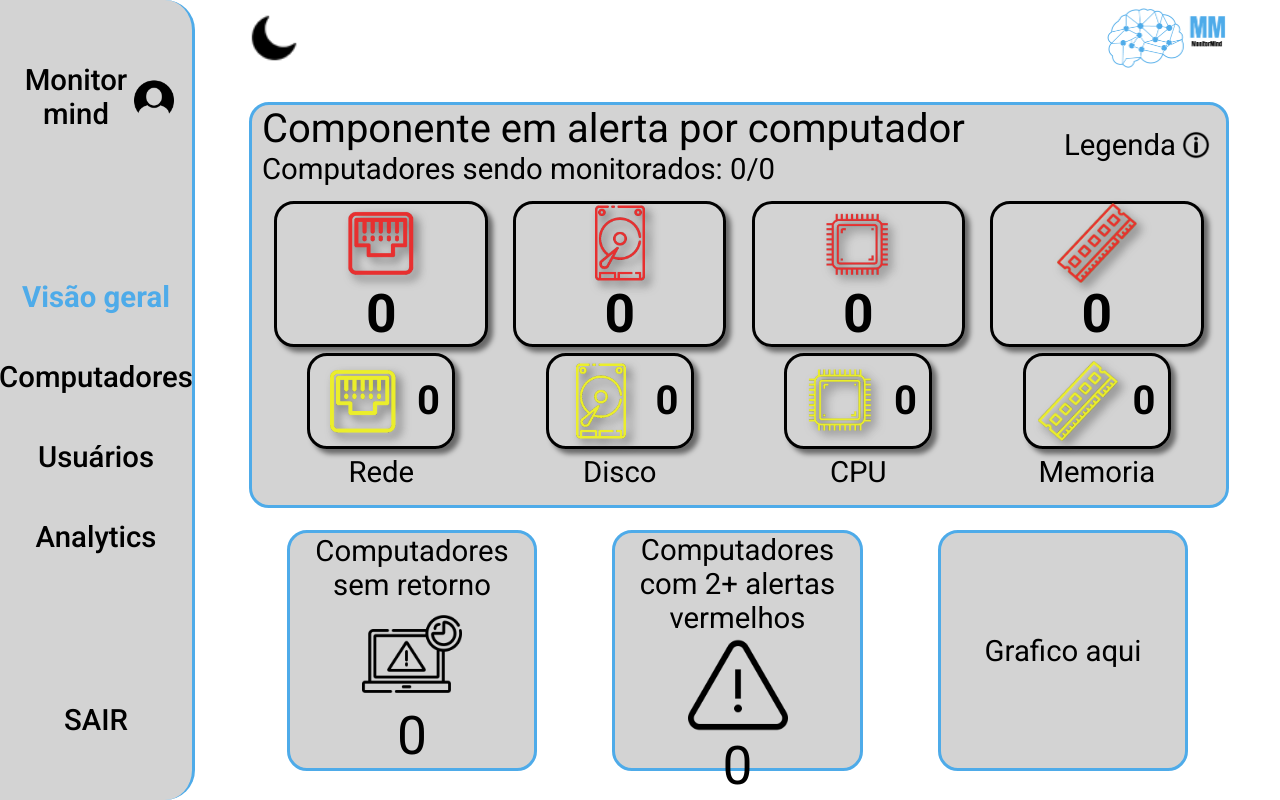
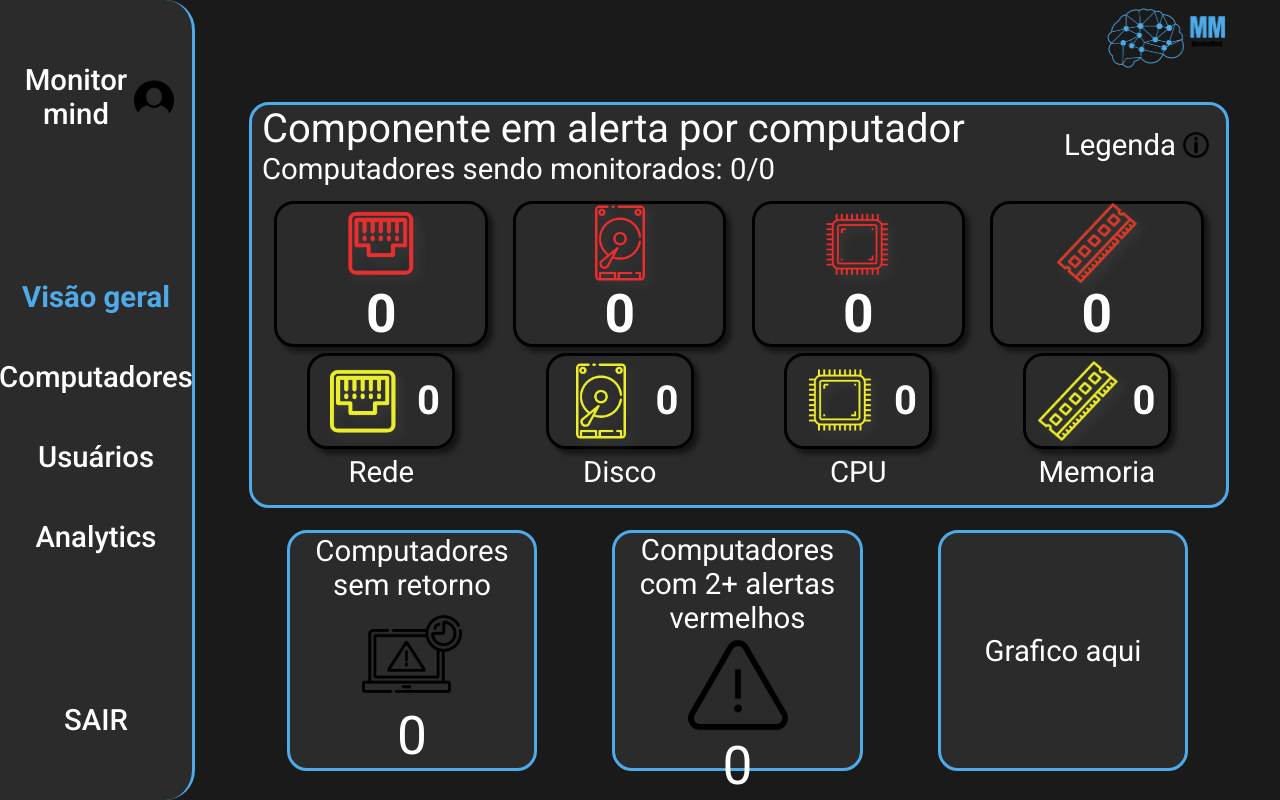
Before and after one commit to grupoPiQuatro/MonitorMind, a website: page site/public/dashboard/html/home.html in a window 1280 px wide. Drawn offline with nearby package versions, Linux system fonts and the light colour scheme.

Commit message:
arrumando tema do site

```diff
--- a/site/public/dashboard/css/geral.css
+++ b/site/public/dashboard/css/geral.css
@@ -3,6 +3,7 @@
 * {
     margin: 0;
     font-family: 'Roboto', sans-serif;
+    color: white;
 }
 
 a {
@@ -16,6 +17,7 @@ body {
     width: 100%;
     height: 100vh;
     display: flex;
+    background-color: #1a1a1a;
 }
 
 button {
@@ -23,7 +25,7 @@ button {
 }
 
 .caixa {
-    background-color: #D3D3D3;
+    background-color: #2C2B2B;
     border: solid 3px #4EABE9;
     border-radius: 20px;
     /* box-shadow: 2px 2px 10px #4ea5df75; */
@@ -67,7 +69,7 @@ li {
     align-items: center;
     border-right: #4EABE9 solid 3px;
     border-radius: 0px 30px 30px 0px;
-    background-color: #D3D3D3;
+    background-color: #2C2B2B;
     font-weight: 500;
 }
 
--- a/site/public/dashboard/html/home.html
+++ b/site/public/dashboard/html/home.html
@@ -9,7 +9,7 @@
     <link rel="stylesheet" href="../css/home.css">
     <script src="https://cdn.jsdelivr.net/npm/chart.js"></script>
 </head>
-<body onload="trocarTema()">
+<body>
 
     <section class="left-side-window" id="caixa1">
         <div class="container">
@@ -19,7 +19,7 @@
             </div>
 
             <div class="nav-itens">
-                <div style="color: #4eabe9"><span class="text-geral" id="text-geral13">Visão geral</span></div>
+                <div><span class="text-geral" id="text-geral13" style="color: #4eabe9">Visão geral</span></div>
                 <div><a href="computadores.html"><span class="text-geral" id="text-geral14">Computadores</span></a></div>
                 <div><a href="usuarios.html"><span class="text-geral" id="text-geral15">Usuários</span></a></div>
                 <div><a href="analytcs.html"><span class="text-geral" id="text-geral16">Analytics</span></a></div>
@@ -36,7 +36,7 @@
         <div class="container">
 
             <nav>
-                <li><img src="../../assets/icon-lua.png" class="icone-tema" id="tema" onclick="trocarTema()"></li>
+                <li><img src="../../assets/icon-lua.png" class="icone-tema" id="tema" style="display: none;"></li>
                 <li><img src="../assets/home/logoEscura.png" class="logo" id="logoImagem"></li>
             </nav>
 
--- a/site/public/dashboard/js/home.js
+++ b/site/public/dashboard/js/home.js
@@ -56,8 +56,6 @@ function trocarTema() {
         caixa4.style.backgroundColor = "#D3D3D3";
         caixa5.style.backgroundColor = "#D3D3D3";
 
-        box.style.backgroundColor = "#D3D3D3";
-
         text1.style.color = "#000";
         text2.style.color = "#000";
         text3.style.color = "#000";
@@ -101,8 +99,6 @@ function trocarTema() {
         caixa4.style.backgroundColor = "#2C2B2B";
         caixa5.style.backgroundColor = "#2C2B2B";
 
-        box.style.backgroundColor = "#2C2B2B";
-
         text1.style.color = "#FFF";
         text2.style.color = "#FFF";
         text3.style.color = "#FFF";
```
Also changed, not shown: site/public/dashboard/html/usuarios.html (+1 -1 lines).
